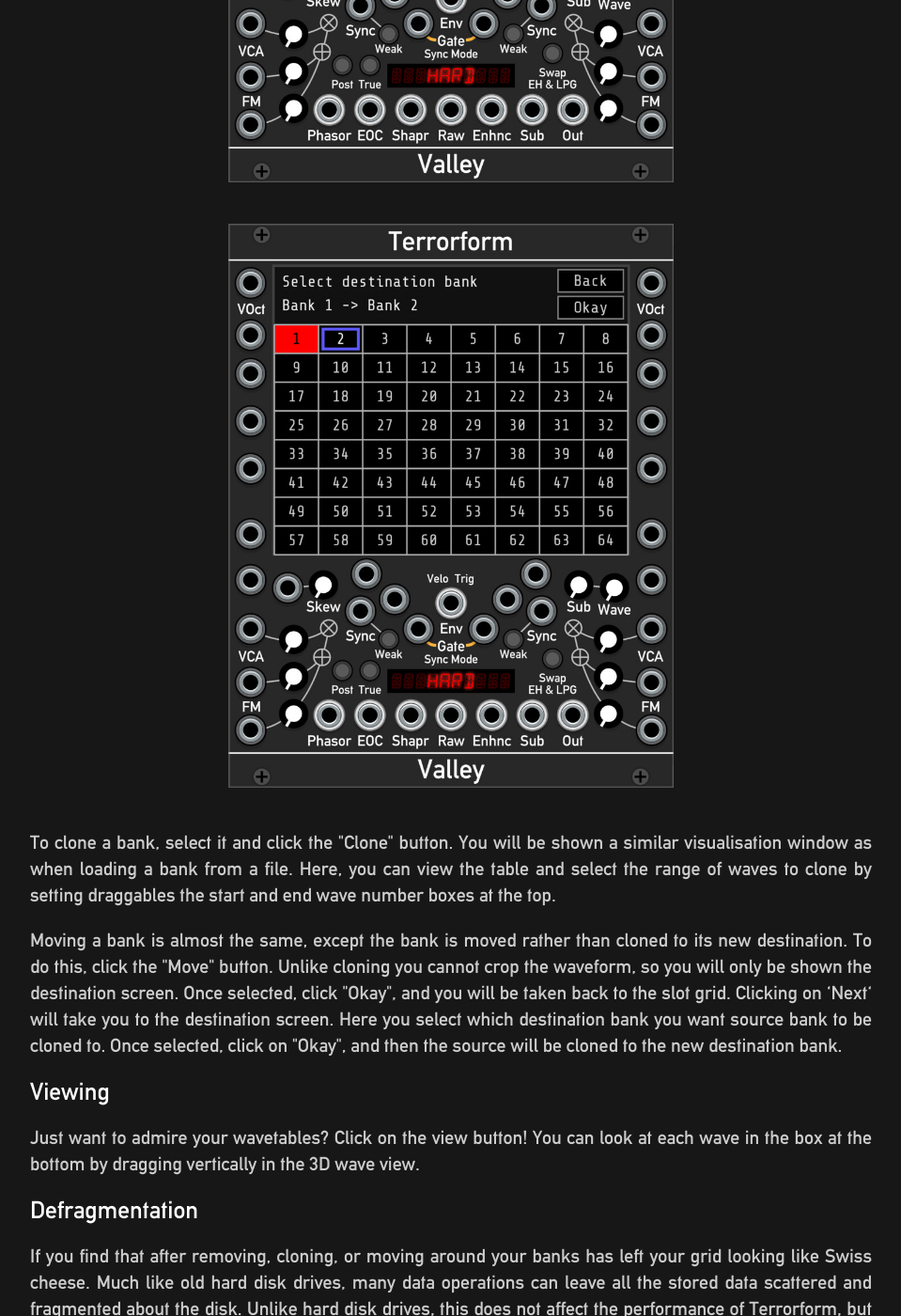
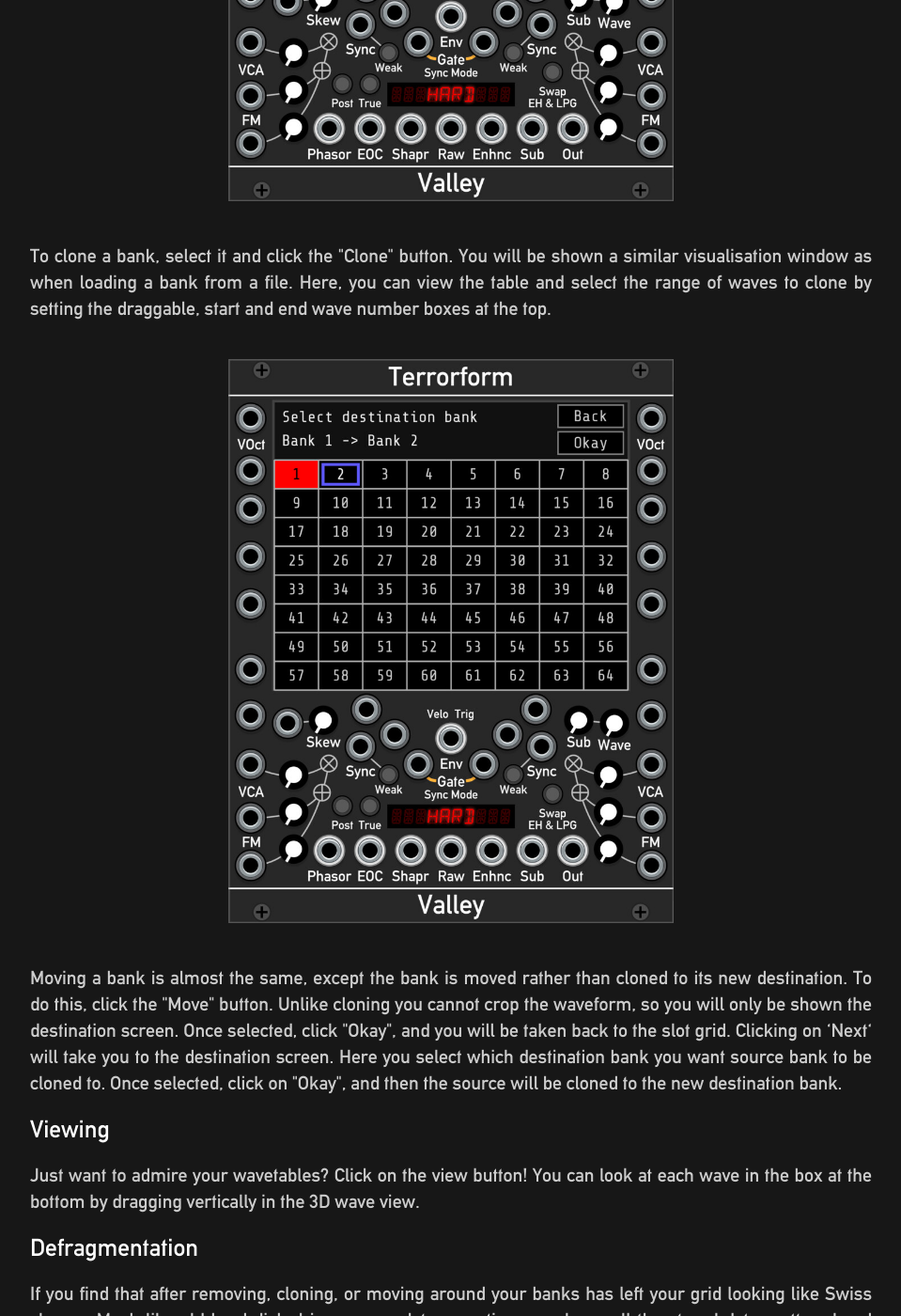
Before and after one commit to ValleyAudio/ValleyAudio.github.io, a Jekyll site: the page built from rack/terrorform/index.html, in a window 1280 px wide and 1400 px high, scrolled down 11960 px. Shown: the whole window at 94% size, without its empty margins (160-1119 px from the left). Built offline with Jekyll 4.4.1, drawn with Linux system fonts in a browser that asks for light colours.

Commit message:
Edit Terrorform manual images

```diff
--- a/rack/terrorform/index.html
+++ b/rack/terrorform/index.html
@@ -517,13 +517,15 @@
     </p>
     <center>
       <img src="images/loaderWaveView.jpeg" style="max-width:100%; max-height:600px; margin-top:20px; margin-bottom:20px;">
-      <img src="images/loaderDone.jpeg" style="max-width:100%; max-height:600px; margin-top:20px; margin-bottom:20px;">
     </center>
     <p>
       The name can be up to 9 characters long. You can crop the bank by selecting the start and end waves from the draggable
       number boxes at the top. Finally, you can scrub through the wavetable using clicking and dragging the visualiser with
       your mouse, and inspect the individual waves with the display at the bottom.
     </p>
+    <center>
+        <img src="images/loaderDone.jpeg" style="max-width:100%; max-height:600px; margin-top:20px; margin-bottom:20px;">
+    </center>
     <p>
       To complete loading, click <b>Okay</b>, and you will be taken back to the slot grid where you can now see your
       chosen slot now glowing red. You can continue adding more waves by choosing another slot and clicking on <b>Load</b>
@@ -537,13 +539,15 @@
     </p>
     <center>
       <img src="images/cloneWaveView.jpeg" style="max-width:100%; max-height:600px; margin-top:20px; margin-bottom:20px;">
-      <img src="images/cloneDestination.jpeg" style="max-width:100%; max-height:600px; margin-top:20px; margin-bottom:20px;">
     </center>
     <p>
       To clone a bank, select it and click the "Clone" button. You will be shown a similar visualisation window as when
-      loading a bank from a file. Here, you can view the table and select the range of waves to clone by setting draggables
-      the start and end wave number boxes at the top.
+      loading a bank from a file. Here, you can view the table and select the range of waves to clone by setting the draggable,
+      start and end wave number boxes at the top.
     </p>
+    <center>
+        <img src="images/cloneDestination.jpeg" style="max-width:100%; max-height:600px; margin-top:20px; margin-bottom:20px;">
+    </center>
     <p>
       Moving a bank is almost the same, except the bank is moved rather than cloned to its new destination. To do this, click
       the "Move" button. Unlike cloning you cannot crop the waveform, so you will only be shown the destination screen. Once
```
Also changed, not shown: rack/terrorform/images/loaderWaveView.jpeg.
